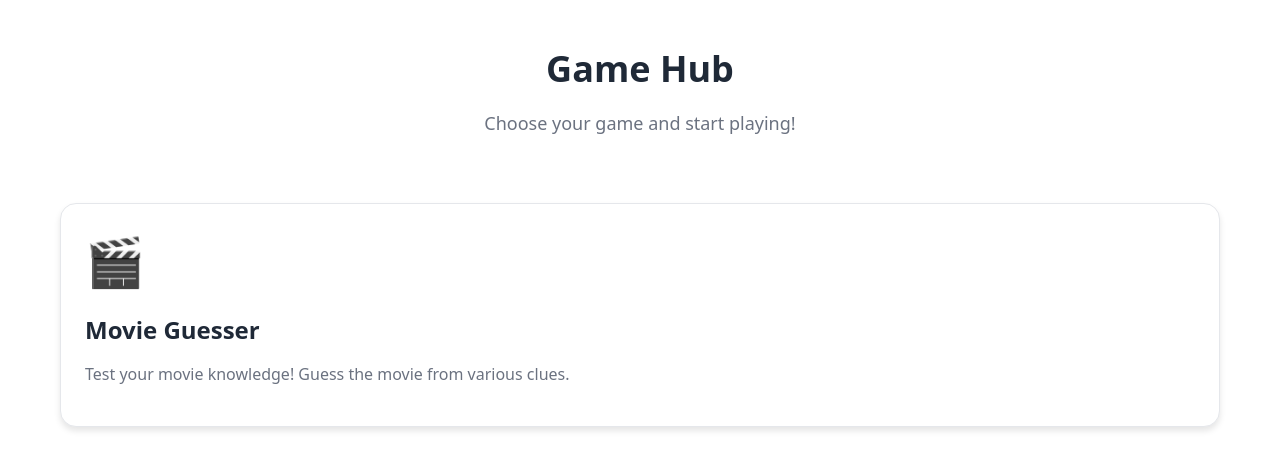
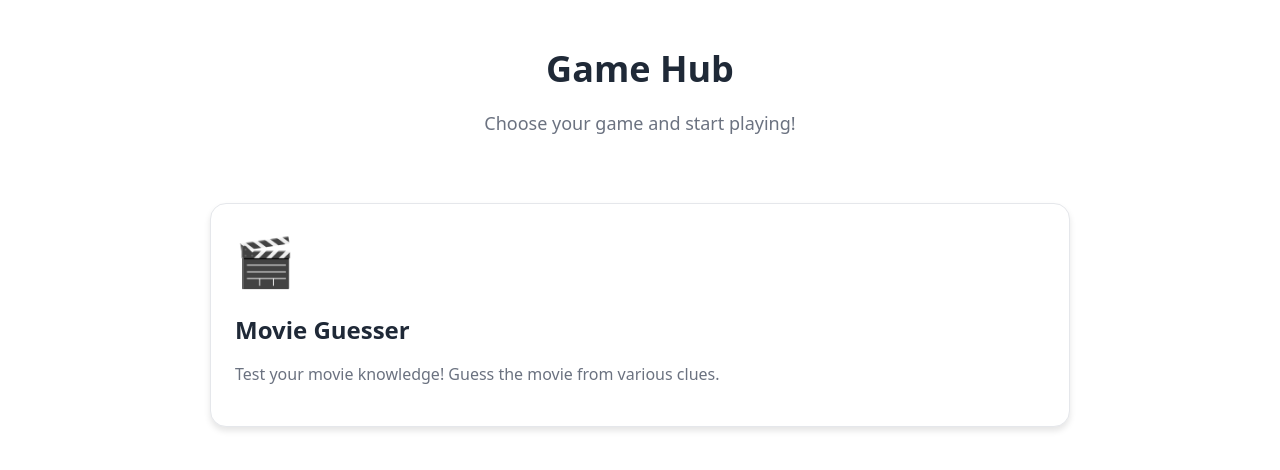
Before and after one commit to niklasT201/movie-guesser, a React (Create React App) app: page / in a window 1280 px wide. Shown: the top 470 px of the page. Built offline with nearby package versions, Linux system fonts and the light colour scheme.

Commit message:
added margin top and smaller width to cards

```diff
--- a/src/Components/GameHub.jsx
+++ b/src/Components/GameHub.jsx
@@ -17,7 +17,7 @@ const GameHub = () => {
 
   const styles = {
     container: {
-      maxWidth: '1200px',
+      maxWidth: '900px',
       margin: '0 auto',
       padding: '20px',
       fontFamily: 'system-ui, -apple-system, sans-serif'
--- a/src/Components/MovieGuessingGame.jsx
+++ b/src/Components/MovieGuessingGame.jsx
@@ -229,6 +229,7 @@ const MovieGuessingGame = () => {
       maxWidth: '800px',
       margin: '0 auto',
       padding: '20px',
+      marginTop: 50,
       fontFamily: 'system-ui, -apple-system, sans-serif'
     },
     card: {
```
